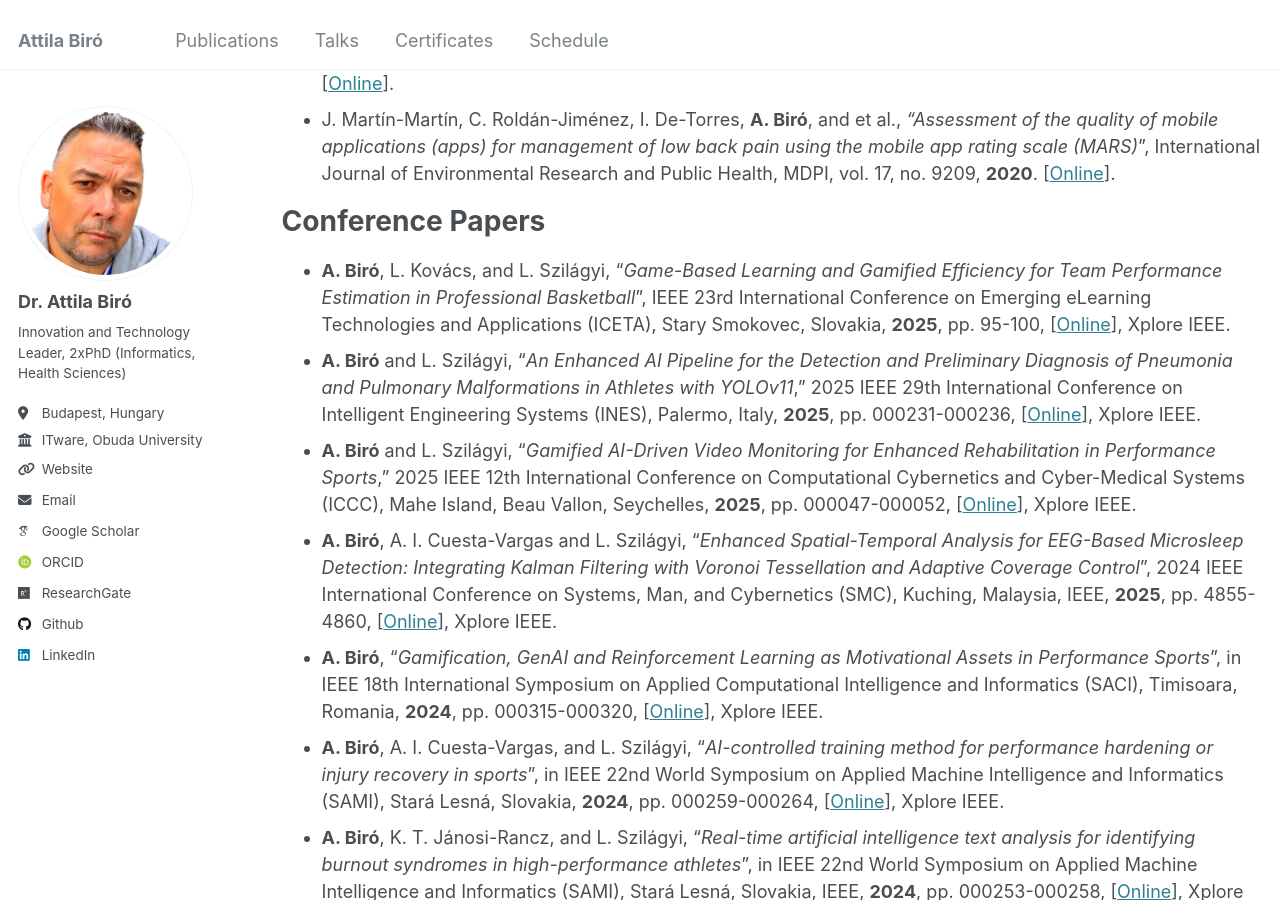
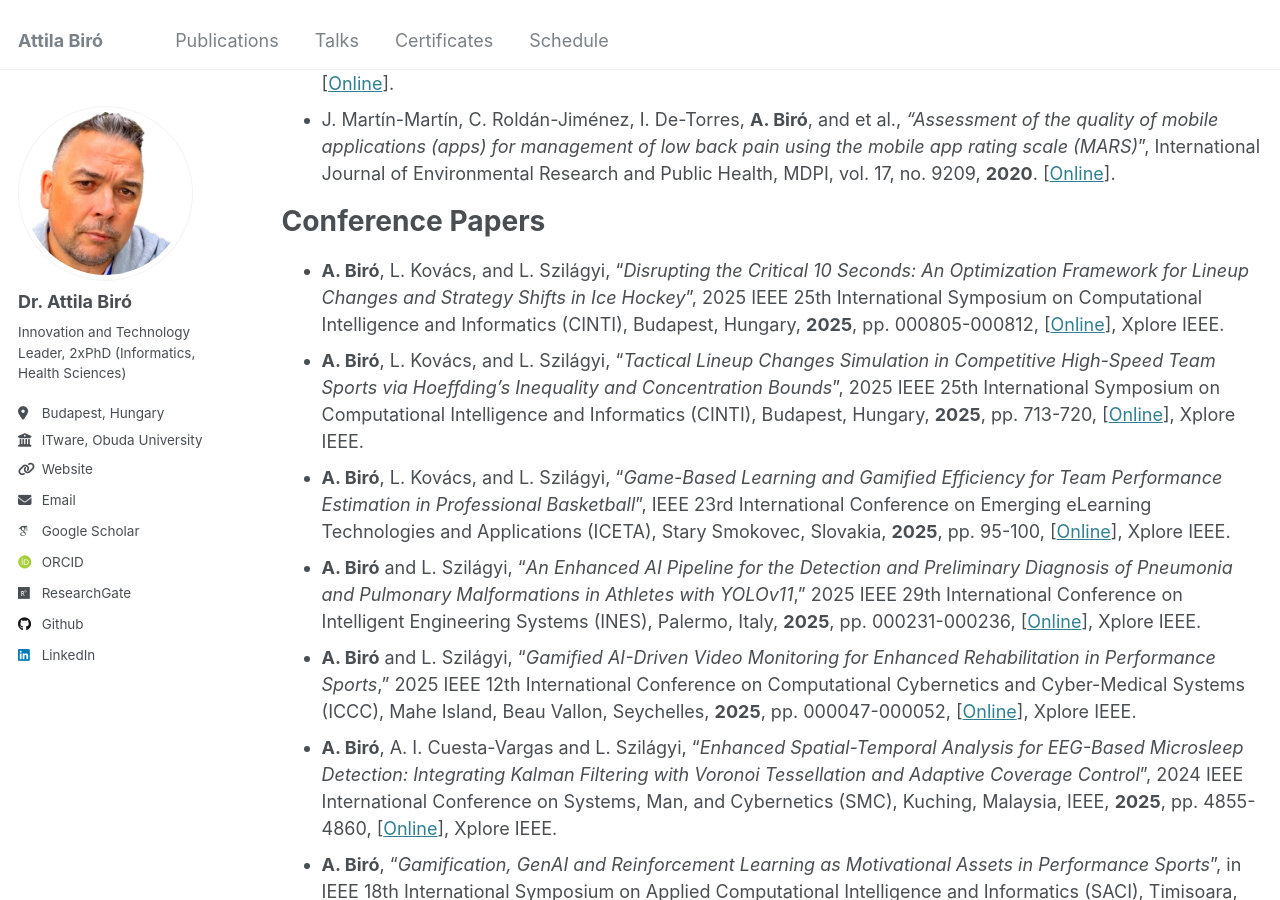
Before and after one commit to biroka/biroka.github.io, a Jekyll site: the page built from _pages/publications.md, in a window 1280 px wide and 900 px high, scrolled down 1627 px. Built offline with Jekyll 4.4.1, drawn with Linux system fonts in a browser that asks for light colours; some web fonts are replaced.

Commit message:
Update publications.md

```diff
--- a/_pages/publications.md
+++ b/_pages/publications.md
@@ -42,6 +42,8 @@ Journal Articles
 
 Conference Papers
 ======
+* **A. Biró**, L. Kovács, and L. Szilágyi, “_Disrupting the Critical 10 Seconds: An Optimization Framework for Lineup Changes and Strategy Shifts in Ice Hockey_”, 2025 IEEE 25th International Symposium on Computational Intelligence and Informatics (CINTI), Budapest, Hungary, **2025**, pp. 000805-000812, [<a target="_new" href="https://doi.org/10.1109/CINTI67731.2025.11311754">Online</a>], Xplore IEEE.
+* **A. Biró**, L. Kovács, and L. Szilágyi, “_Tactical Lineup Changes Simulation in Competitive High-Speed Team Sports via Hoeffding’s Inequality and Concentration Bounds_”, 2025 IEEE 25th International Symposium on Computational Intelligence and Informatics (CINTI), Budapest, Hungary, **2025**, pp. 713-720, [<a target="_new" href="https://doi.org/10.1109/CINTI67731.2025.11311846">Online</a>], Xplore IEEE.
 * **A. Biró**, L. Kovács, and L. Szilágyi, “_Game-Based Learning and Gamified Efficiency for Team Performance Estimation in Professional Basketball_”, IEEE 23rd International Conference on Emerging eLearning Technologies and Applications (ICETA), Stary Smokovec, Slovakia, **2025**, pp. 95-100, [<a target="_new" href="https://doi.org/10.1109/ICETA67772.2025.11278907">Online</a>], Xplore IEEE.
 * **A. Biró** and L. Szilágyi, "_An Enhanced AI Pipeline for the Detection and Preliminary Diagnosis of Pneumonia and Pulmonary Malformations in Athletes with YOLOv11_," 2025 IEEE 29th International Conference on Intelligent Engineering Systems (INES), Palermo, Italy, **2025**, pp. 000231-000236, [<a target="_new" href="https://doi.org/10.1109/INES67149.2025.11078199">Online</a>], Xplore IEEE.
 * **A. Biró** and L. Szilágyi, "_Gamified AI-Driven Video Monitoring for Enhanced Rehabilitation in Performance Sports_," 2025 IEEE 12th International Conference on Computational Cybernetics and Cyber-Medical Systems (ICCC), Mahe Island, Beau Vallon, Seychelles, **2025**, pp. 000047-000052, [<a target="_new" href="https://doi.org/10.1109/ICCC64928.2025.10999140">Online</a>], Xplore IEEE.
```
